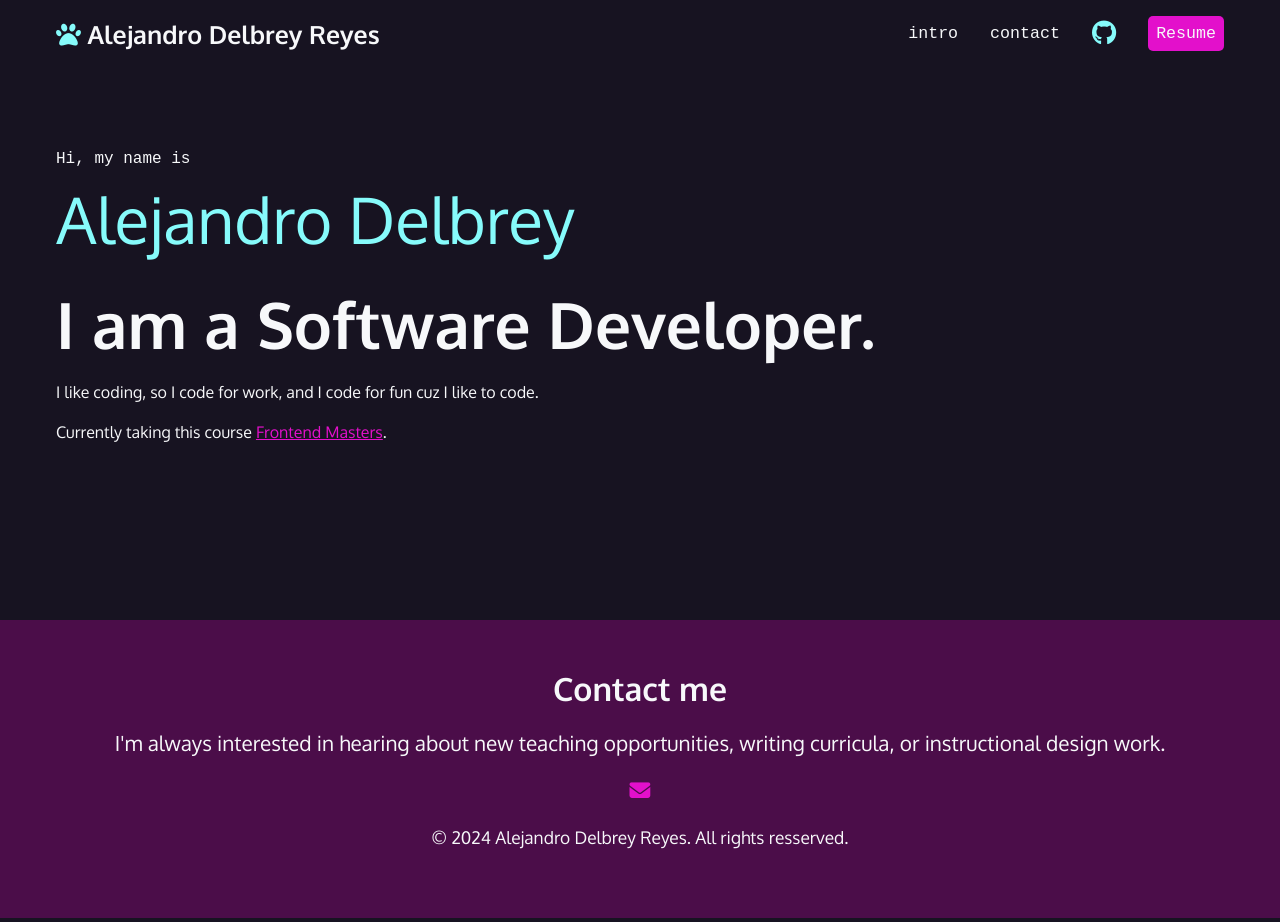
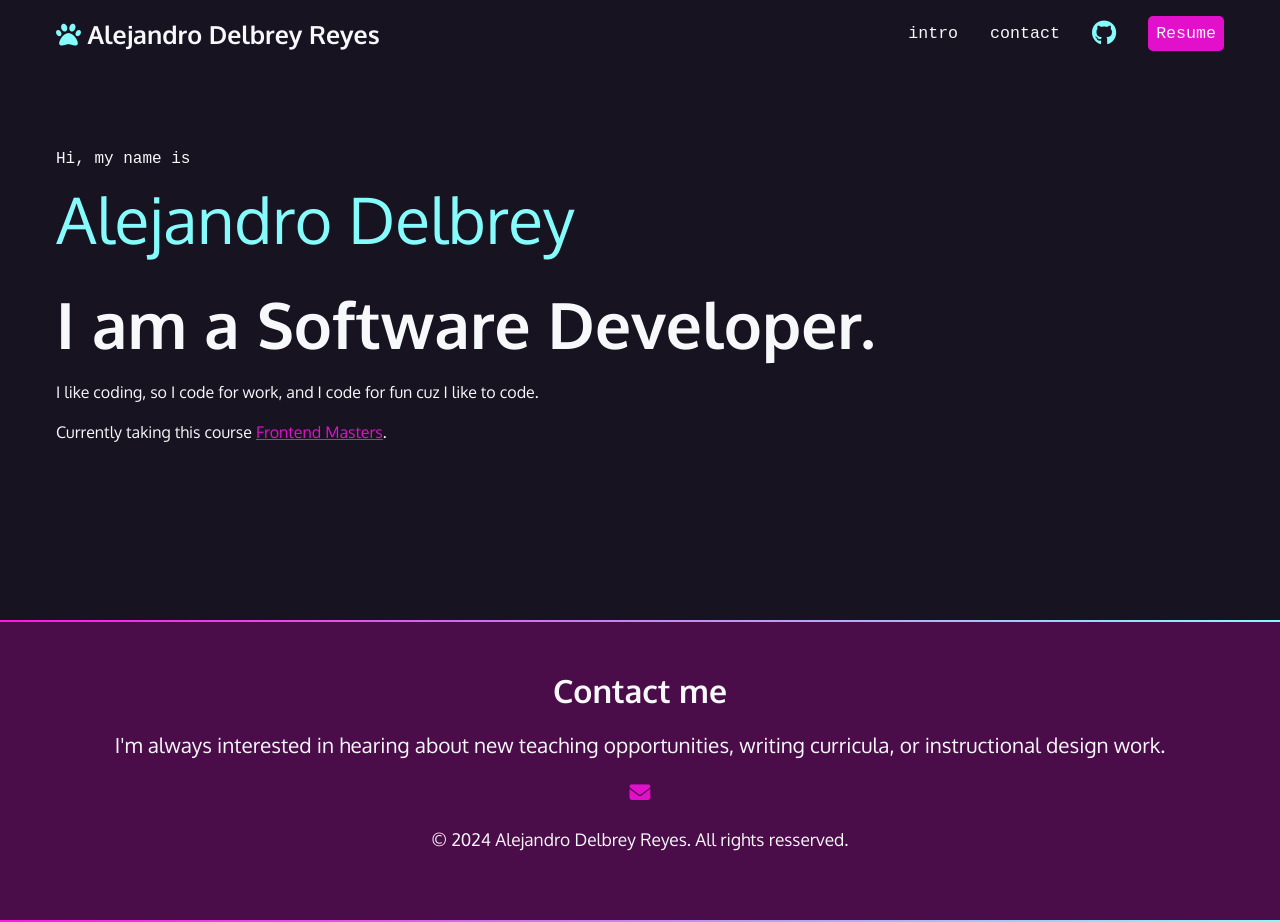
Before and after one commit to Alex-Delbrey/html-css-portfolio, a plain HTML site: page portfolioCourse/index.html in a window 1280 px wide. Drawn offline with Linux system fonts and the light colour scheme.

Commit message:
gradients

```diff
--- a/portfolioCourse/css/style.css
+++ b/portfolioCourse/css/style.css
@@ -45,6 +45,14 @@ a {
 a:hover {
   color: var(--hotmag);
   text-decoration: none;
+}
+
+/* background color divs */
+
+.gradient {
+  background: linear-gradient(90deg, rgba(255,
+        23, 228, 1) 0%, rgba(134, 251, 251, 1) 100%);
+  height: 2px;
 }
 
 /* intro styles */
--- a/portfolioCourse/index.html
+++ b/portfolioCourse/index.html
@@ -46,6 +46,7 @@
     <p>Currently taking this course <a href="https://frontendmasters.com/teachers/jen-kramer/" target="_blank">Frontend
         Masters</a>.</p>
   </section>
+  <div class="gradient"></div>
   <footer id="contact">
     <h3>Contact me</h3>
     <p>I'm always interested in hearing about new teaching opportunities, writing curricula, or instructional design
@@ -57,6 +58,7 @@
     </a>
     <p><small>&copy; 2024 Alejandro Delbrey Reyes. All rights resserved.</small></p>
   </footer>
+  <div class="gradient"></div>
 </body>
 
 </html>
```
